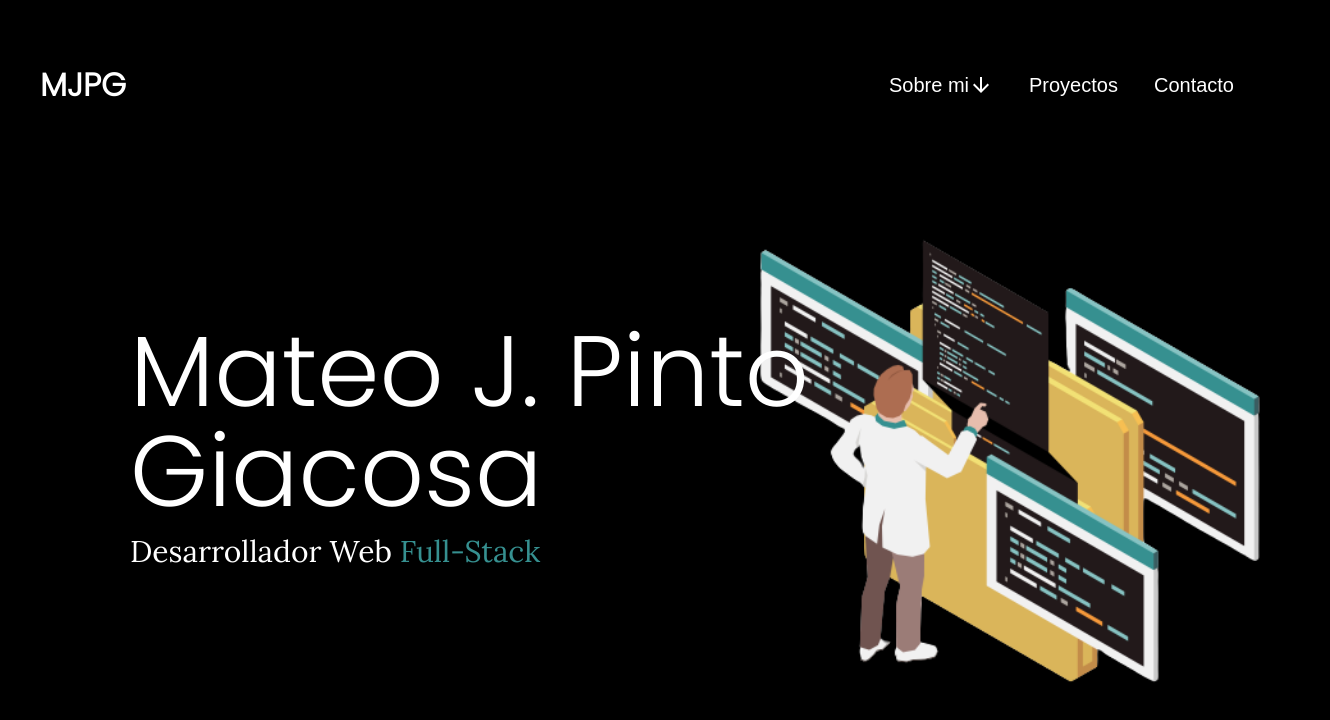
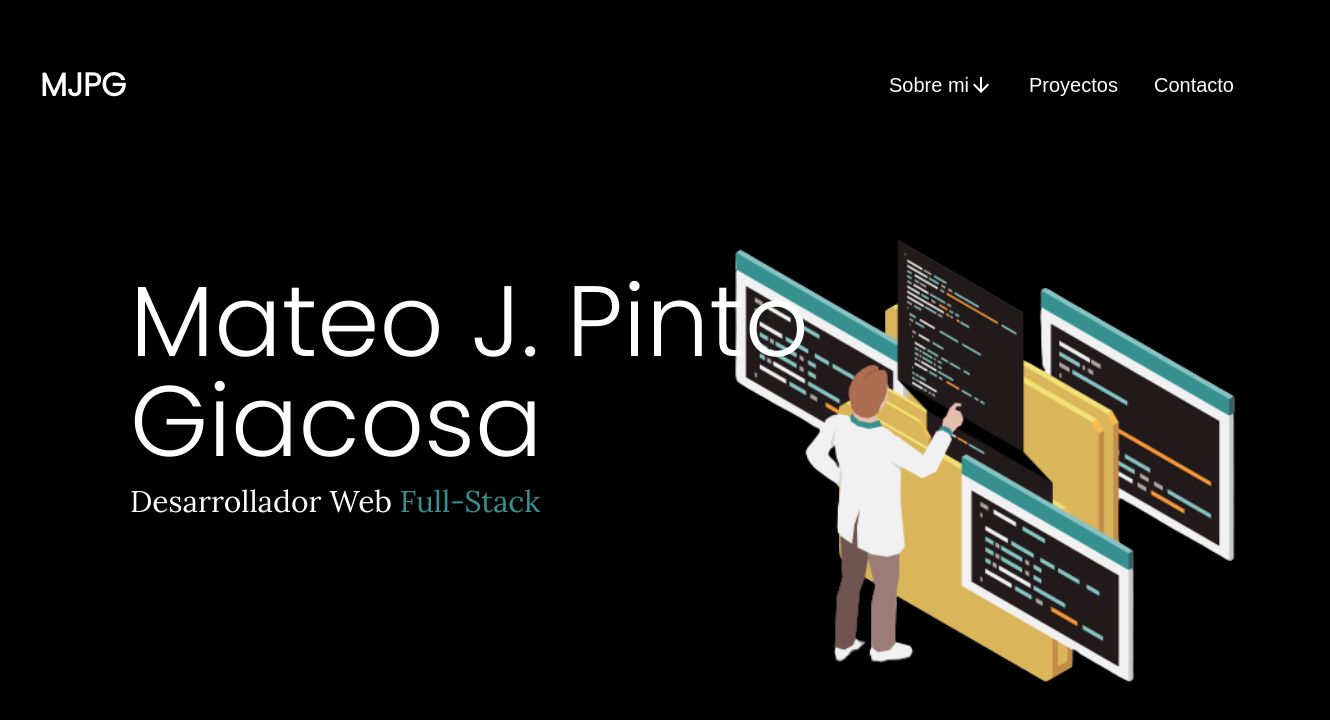
Before and after one commit to Argiiasd/Portfolio, a React (Vite) app in the folder Portfolio/: page / in a window 1280 px wide. Shown: the top 720 px of the page, 1330 px wide, since content can reach past the window. Built offline with nearby package versions, Linux system fonts and the light colour scheme.

Commit message:
mejoras en presentacion

```diff
--- a/Portfolio/src/Components/Presentation/Presentation.jsx
+++ b/Portfolio/src/Components/Presentation/Presentation.jsx
@@ -1,5 +1,7 @@
 import React from "react";
 import Imagen from "../../assets/1907.i109.039.p.m004.c30.programming_development_isometric_icons-07-removebg-preview.png"
+import LinkedIn from "../../assets/linkedin.svg";
+import GitHub from "../../assets/square-github.svg";
 import styles from "./Presentation.module.css";
 
 const Presentation = () => {
@@ -9,6 +11,8 @@ const Presentation = () => {
                 <h2 className={styles.Name}>Mateo J. Pinto</h2>
                 <h2 className={styles.Name}>Giacosa</h2>
                 <h3 className={styles.Job}>Desarrollador Web <span className={styles.Job_2}>Full-Stack</span></h3>
+                <img src={LinkedIn} alt="" className={styles.Icono}/>
+                <img src={GitHub} alt="" className={styles.Icono}/>
                 <img src={Imagen} alt="" className={styles.Imagen}/>
             </div>
             <div>
--- a/Portfolio/src/Components/Presentation/Presentation.module.css
+++ b/Portfolio/src/Components/Presentation/Presentation.module.css
@@ -49,6 +49,12 @@
 .Imagen {
     height: 100%;
     position: absolute;
-    right: -180px;
+    right: -155px;
     top: 10px;
 }
+
+.Icono {
+    height: 50px;
+    width: 50px;
+    fill: red;
+}
```
Also changed, not shown: Portfolio/src/assets/linkedin.svg (added), Portfolio/src/assets/square-github.svg (added).
